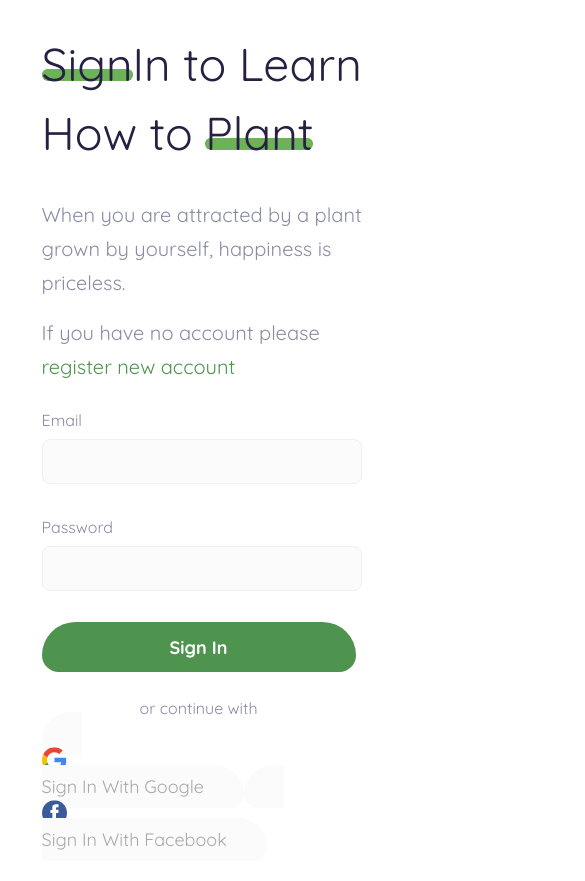
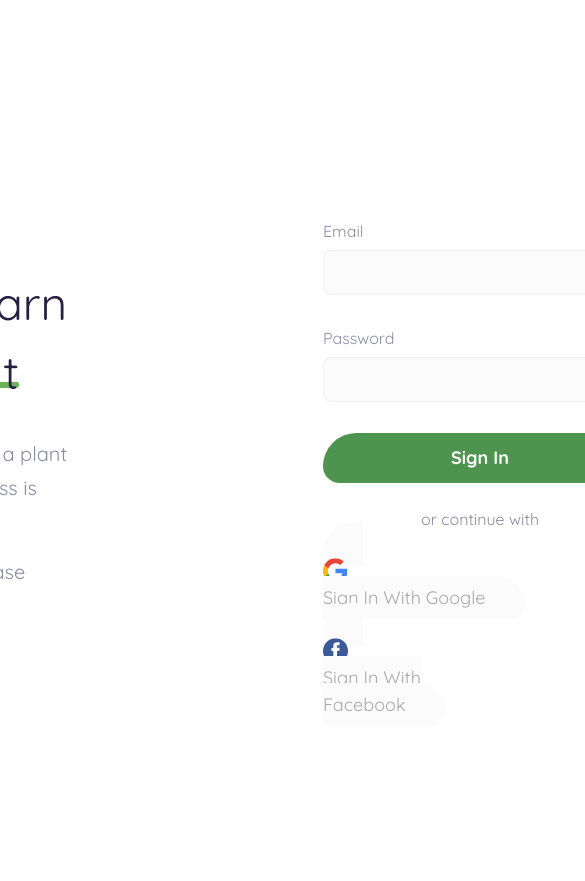
Before and after one commit to Tanemin/Frontend-Tanemin, a Next.js app: page /login in a window 390 px wide. Shown: the top 881 px of the page, 585 px wide, since content can reach past the window. After the commit the page ends 844 px from the top, so only its background shows below. Built offline with nearby package versions, Linux system fonts and the light colour scheme.

Commit message:
changing little styling in development

```diff
--- a/components/organisms/Detail/index.tsx
+++ b/components/organisms/Detail/index.tsx
@@ -1,6 +1,7 @@
 import { useRouter } from 'next/router';
 import React, { useCallback, useEffect, useState } from 'react';
 import { getDetailPlant } from '../../../services/plant-list';
+import Footer from '../Footer';
 import Navbar from '../Navbar';
 import DetailInformation from './DetailInformation';
 import FormPayment from './FormPayment';
@@ -35,6 +36,7 @@ export default function DetailComponent() {
   useEffect(() => {
     getPlantDetailAPI(String(query.id));
   }, [getPlantDetailAPI, isReady, query.id]);
+
   return (
     <>
       <Navbar />
@@ -54,6 +56,7 @@ export default function DetailComponent() {
             <Tools />
           </div>
         </div>
+        <Footer />
       </div>
     </>
   );
--- a/package.json
+++ b/package.json
@@ -21,7 +21,8 @@
     "react": "18.1.0",
     "react-bootstrap": "^2.4.0",
     "react-dom": "18.1.0",
-    "react-ionicons": "^4.2.0"
+    "react-ionicons": "^4.2.0",
+    "react-number-format": "^4.9.3"
   },
   "devDependencies": {
     "@types/node": "17.0.35",
--- a/services/plant-list.ts
+++ b/services/plant-list.ts
@@ -10,6 +10,7 @@ export const getPlants = async () => {
     });
 
     const { result } = response.data
+    console.log(result)
     return result
 }
 
@@ -19,6 +20,7 @@ export const getDetailPlant = async (id: string) => {
     });
 
     const { result } = response.data
+    console.log(result)
     return result
 
 }
--- a/styles/detail.css
+++ b/styles/detail.css
@@ -107,24 +107,6 @@
   margin-bottom: 24px;
 }
 
-.detail-transaction button {
-  width: 100%;
-  height: 50px;
-  background: #f7c531;
-  padding: 16px 0;
-  font-weight: bold;
-  margin-bottom: 16px;
-  cursor: pointer;
-  color: black;
-  text-align: center;
-  border: none;
-  border-radius: 32px 32px 15px 15px;
-}
-
-.detail-transaction button:hover {
-  background-color: #ffa500;
-}
-
 .transaction-additional .additional-item {
   list-style: none;
   display: grid;
--- a/styles/globals.css
+++ b/styles/globals.css
@@ -6,9 +6,3 @@
   box-sizing: border-box;
   font-family: 'Quicksand', sans-serif;
 }
-
-body {
-  line-height: 1.6;
-  color: #333;
-  padding: 0.4rem 0.2rem;
-}
--- a/styles/login.css
+++ b/styles/login.css
@@ -37,7 +37,6 @@ h1.text-hero {
   left: 243px;
   top: 400px;
   margin-top: 24px;
-  font-family: 'Quicksand';
   font-style: normal;
   font-weight: 400;
   font-size: 20px;
@@ -52,7 +51,6 @@ h1.text-hero {
   height: 68px;
   left: 243px;
   top: 468px;
-  font-family: 'Quicksand';
   font-style: normal;
   font-weight: 400;
   font-size: 20px;
--- a/styles/member-page-styles/utilities.css
+++ b/styles/member-page-styles/utilities.css
@@ -1,9 +1,3 @@
-*{
-    margin: 0;
-    box-sizing: border-box;
-    font-family: 'Poppins', sans-serif;
-}
-
 /* Container */
 .container-fluid {
   padding-right: 16px;
@@ -23,7 +17,8 @@
   .container-fluid {
     padding-right: 70px;
     padding-left: 70px;
-} }
+  }
+}
 
 /* X-Large devices (large desktops, 1200px and up) */
 @media (min-width: 1200px) {
@@ -33,442 +28,434 @@
   }
 }
 
-@media (min-width: 1400px){
-    .container-xxl{
+@media (min-width: 1400px) {
+  .container-xxl {
     max-width: 1420px;
   }
 }
 /*  */
 
 /* Padding */
-.pt-40{
+.pt-40 {
   padding-top: 2.5rem;
 }
 
-.pb-40{
+.pb-40 {
   padding-bottom: 2.5rem;
 }
 
-.pt-30{
+.pt-30 {
   padding-top: 1.875rem;
 }
 
-.pb-30{
+.pb-30 {
   padding-bottom: 1.875rem;
 }
 
-.ps-30{
+.ps-30 {
   padding-left: 1.875rem;
 }
 
-.pe-30{
+.pe-30 {
   padding-right: 1.875rem;
 }
 
-.pt-10{
+.pt-10 {
   padding-top: 0.625rem;
 }
 
-.pb-10{
+.pb-10 {
   padding-bottom: 0.625rem;
 }
 
-.pt-100{
+.pt-100 {
   padding-top: 6.25rem;
 }
 
-.pb-100{
+.pb-100 {
   padding-bottom: 6.25rem;
 }
 
-.pt-70{
+.pt-70 {
   padding-top: 4.375rem;
 }
 
-.pt-50{
+.pt-50 {
   padding-top: 3.125rem;
 }
 
-.pb-50{
+.pb-50 {
   padding-bottom: 3.125rem;
 }
 
-.pb-15{
+.pb-15 {
   padding-bottom: 0.938rem;
 }
 
-.pt-15{
+.pt-15 {
   padding-top: 0.938rem;
 }
 
-.pt-60{
+.pt-60 {
   padding-top: 3.75rem;
 }
 
-.ps-15{
+.ps-15 {
   padding-left: 0.938rem;
 }
 
-.pe-15{
+.pe-15 {
   padding-right: 0.938rem;
 }
 
-.pb-20{
+.pb-20 {
   padding-bottom: 1.25rem;
 }
 
-.pt-20{
+.pt-20 {
   padding-top: 1.25rem;
 }
 
-.pb-47{
+.pb-47 {
   padding-bottom: 2.938rem;
 }
 
-.pb-52{
+.pb-52 {
   padding-bottom: 3.25rem;
 }
 
-.pt-130{
+.pt-130 {
   padding-top: 8.125rem;
 }
 
-.pt-150{
+.pt-150 {
   padding-top: 9.375rem;
 }
 
-.pb-150{
+.pb-150 {
   padding-bottom: 9.375rem;
 }
 
-.pb-80{
+.pb-80 {
   padding-bottom: 5rem;
 }
 
-.pt-145{
+.pt-145 {
   padding-top: 9.063rem;
 }
 
-.pt-0{
+.pt-0 {
   padding-top: 0rem;
 }
 
-.pt-73{
+.pt-73 {
   padding-top: 4.563rem;
 }
 
-.pe-8{
+.pe-8 {
   padding-right: 0.5rem;
 }
 
-.ps-8{
+.ps-8 {
   padding-left: 0.5rem;
 }
 
 /*  */
 
-
 /* Margin */
-.m-32{
+.m-32 {
   margin: 2rem;
 }
-.mt-30{
+.mt-30 {
   margin-top: 1.875rem;
 }
 
-.mt-10{
+.mt-10 {
   padding-top: 0.625rem;
 }
 
-.mt-20{
+.mt-20 {
   margin-top: 1.25rem;
 }
 
-.mt-25{
+.mt-25 {
   margin-top: 1.563rem;
 }
 
-.mt-6{
+.mt-6 {
   margin-top: 0.375rem;
 }
 
-.mb-25{
+.mb-25 {
   margin-bottom: 1.563rem;
 }
 
-.mb-30{
+.mb-30 {
   margin-bottom: 1.875rem;
 }
 
-.mb-40{
+.mb-40 {
   margin-bottom: 2.5rem;
 }
 
-.me-20{
+.me-20 {
   margin-right: 1.25rem;
 }
 
-.mb-10{
+.mb-10 {
   margin-bottom: 0.625rem;
 }
 
-.mb-16{
+.mb-16 {
   margin-bottom: 1rem;
 }
 
-.mb-12{
+.mb-12 {
   margin-bottom: 0.75rem;
 }
 
-.ms-12{
+.ms-12 {
   margin-left: 0.75rem;
 }
 
-.mb-6{
+.mb-6 {
   margin-bottom: 0.375rem;
 }
 
-.mb-24{
+.mb-24 {
   margin-bottom: 1.5rem;
 }
 
-.mb-20{
+.mb-20 {
   margin-bottom: 1.25rem;
 }
 
-.mb-14{
+.mb-14 {
   margin-bottom: 0.875rem;
 }
 
 /*  */
 
-
 /* Color Palette */
-.color-palette-1{
-    color: #0C145A;
+.color-palette-1 {
+  color: #0c145a;
 }
 
-.color-palette-2{
-    color: #7E8CAC;
+.color-palette-2 {
+  color: #7e8cac;
 }
 
-.color-palette-3{
-    color: #CCD0DD;
+.color-palette-3 {
+  color: #ccd0dd;
 }
 
-.color-palette-4{
-    color: #4D17E2;
+.color-palette-4 {
+  color: #4d17e2;
 }
 
 /*  */
 
-
 /* FONT */
-.fw-semibold{
+.fw-semibold {
   font-weight: 600;
 }
 
-.fw-medium{
+.fw-medium {
   font-weight: 500;
 }
 
-.text-5xl{
+.text-5xl {
   font-size: 2.625rem;
   line-height: 2.5rem;
 }
 
-.text-4xl{
+.text-4xl {
   font-size: 2rem;
   line-height: 2.5rem;
 }
 
-.text-3xl{
+.text-3xl {
   font-size: 1.75rem;
   line-height: 2.25rem;
 }
 
-.text-2xl{
+.text-2xl {
   font-size: 1.375rem;
   line-height: 1.75rem;
 }
 
-.text-xl{
+.text-xl {
   font-size: 1.25rem;
   line-height: 2rem;
 }
 
-.text-lg{
+.text-lg {
   font-size: 1.125rem;
   line-height: 1.75rem;
 }
 
-.text-sm{
+.text-sm {
   font-size: 0.875rem;
   line-height: 1.25rem;
 }
 
-.text-xs{
+.text-xs {
   font-size: 0.75rem;
   line-height: 1rem;
 }
 
-.text-xxs{
+.text-xxs {
   font-size: 0.625rem;
   line-height: 1rem;
 }
 /*  */
 
-
 /* Small devices (landscape phones, 576px and up) */
 @media (min-width: 576px) {
-
 }
 /* Medium devices (landscape phones, 768px and up) */
 @media (min-width: 768px) {
   /* Padding */
-.pe-md-25{
+  .pe-md-25 {
     padding-right: 1.563rem;
   }
 
-.ps-md-25{
+  .ps-md-25 {
     padding-left: 1.563rem;
   }
 
-.pt-md-50{
+  .pt-md-50 {
     padding-top: 3.125rem !important;
   }
 
-.pb-md-50{
+  .pb-md-50 {
     padding-bottom: 3.125rem;
   }
 
-.pb-md-15{
+  .pb-md-15 {
     padding-bottom: 0.938rem;
   }
 
-.pt-md-15{
+  .pt-md-15 {
     padding-top: 0.938rem;
   }
 
-.ps-md-15{
+  .ps-md-15 {
     padding-left: 0.938rem;
   }
 
-.pe-md-15{
+  .pe-md-15 {
     padding-right: 0.938rem;
   }
 
-.pb-md-145{
+  .pb-md-145 {
     padding-bottom: 9.063rem;
   }
 
-.pt-md-100{
+  .pt-md-100 {
     padding-top: 6.25rem;
   }
 
-.pt-md-179{
+  .pt-md-179 {
     padding-top: 11.188rem;
   }
 
-.pb-md-179{
+  .pb-md-179 {
     padding-bottom: 11.188rem;
   }
 
-.pt-md-145{
+  .pt-md-145 {
     padding-top: 9.063rem;
   }
 
-.pb-md-212{
+  .pb-md-212 {
     padding-bottom: 13.25rem;
   }
 
   /*  */
 
   /* Margin */
-.mb-md-10{
+  .mb-md-10 {
     margin-bottom: 0.625rem !important;
   }
   /*  */
-
 }
 
 /* Large devices (desktops, 992px and up) */
 @media (min-width: 992px) {
   /* Padding */
-    .pt-lg-100{
+  .pt-lg-100 {
     padding-top: 6.25rem;
   }
 
-    .pb-lg-100{
+  .pb-lg-100 {
     padding-bottom: 6.25rem;
   }
 
-    .pt-lg-227{
+  .pt-lg-227 {
     padding-top: 14.188rem;
   }
 
-    .pb-lg-227{
+  .pb-lg-227 {
     padding-bottom: 14.188rem;
   }
 
-    .pe-lg-60{
+  .pe-lg-60 {
     padding-right: 3.75rem;
   }
 
-    .ps-lg-60{
+  .ps-lg-60 {
     padding-left: 3.75rem;
   }
 
-    .pt-lg-60{
+  .pt-lg-60 {
     padding-top: 3.75rem;
   }
 
-    .pt-lg-145{
+  .pt-lg-145 {
     padding-top: 9.063rem;
   }
 
-    .pb-lg-145{
+  .pb-lg-145 {
     padding-bottom: 9.063rem;
   }
 
-    .pt-lg-40{
+  .pt-lg-40 {
     padding-top: 2.5rem;
   }
 
-    .pb-lg-40{
+  .pb-lg-40 {
     padding-bottom: 2.5rem;
   }
 
-    .pt-lg-50{
+  .pt-lg-50 {
     padding-top: 3.125rem;
   }
 
-    .pb-lg-50{
+  .pb-lg-50 {
     padding-bottom: 3.125rem;
   }
   /*  */
 
-
   /* Margin */
-    .me-lg-35{
+  .me-lg-35 {
     margin-right: 2.2rem;
   }
 
-    .ms-lg-35{
+  .ms-lg-35 {
     margin-left: 2.2rem;
   }
 
-    .me-lg-20{
+  .me-lg-20 {
     margin-right: 1.25rem;
   }
 
-    .ms-lg-40{
+  .ms-lg-40 {
     margin-left: 2.5rem;
   }
 
   /*  */
 }
-
 
 /* X-Large devices (large desktops, 1200px and up) */
 @media (min-width: 1200px) {
@@ -478,8 +465,8 @@
   }
 }
 
-@media (min-width: 1400px){
-    .container-xxl{
+@media (min-width: 1400px) {
+  .container-xxl {
     max-width: 1420px;
   }
 }
--- a/styles/register.css
+++ b/styles/register.css
@@ -1,10 +1,3 @@
-* {
-  font-family: 'Quicksand';
-  margin: 0;
-  padding: 0;
-  box-sizing: border-box;
-}
-
 .register {
   margin: 100px auto;
   width: 100%;
@@ -82,7 +75,7 @@ button.secondary {
   content: '';
 
   width: 100%;
-  border-bottom: #6eb257 0.8rem solid;
+  border-bottom: #6eb257 0.4rem solid;
 
   background: #6eb257;
   position: absolute;
--- a/styles/responsive.css
+++ b/styles/responsive.css
@@ -19,9 +19,8 @@
     gap: 16px;
   }
   .detail-button {
-    display: grid;
-    grid-template-columns: 1fr 1fr;
-    gap: 20px;
+    display: flex;
+    flex-direction: column;
   }
   .content-container,
   .item_list {
@@ -107,48 +106,3 @@
     grid-template-columns: repeat(1, 1fr);
   }
 }
-
-/* login */
-@media screen and (max-width: 650px) {
-  .login-container {
-    width: 100%;
-    display: block;
-  }
-  .text-hero {
-    margin: 24px 0;
-    width: 100%;
-
-    margin-left: 15%;
-    margin-right: 0;
-  }
-  .form {
-    width: 100%;
-    height: auto;
-    padding-right: 25px;
-    margin-left: 10%;
-    padding-left: 0%;
-  }
-}
-@media screen and (max-width: 800px) {
-  .text-hero {
-    width: 100%;
-    height: auto;
-    margin-left: 20%;
-    margin-right: 0;
-  }
-}
-
-@media screen and (max-width: 900px) {
-  .text-hero {
-    width: 100%;
-    height: auto;
-    margin-left: 10%;
-    margin-right: 0;
-  }
-}
-
-@media screen and (min-width: 1200px) {
-  .container {
-    max-width: 1200px;
-  }
-}
```
Also changed, not shown: components/organisms/Detail/FormPayment.tsx (+44 -15 lines), pages/detail/[id].tsx (+4 -3 lines), 1 other file (tests, documents, lock files or other folders). Lines whose indentation alone changed are shown as unchanged.
